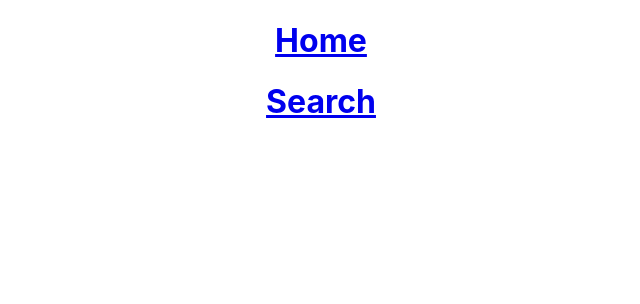
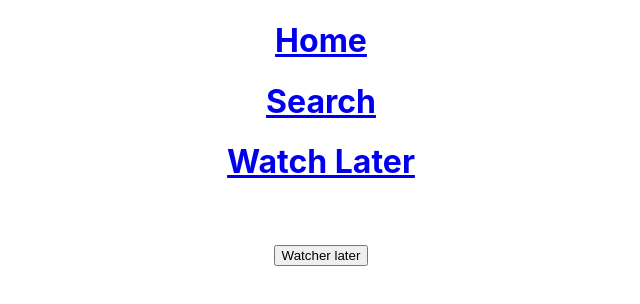
Before and after one commit to David50Z/Netflix-Imitation, a React (Create React App) app: page /Show in a window 1280 px wide. Shown: the top 304 px of the page, without its empty margins (319-959 px from the left). Built offline with nearby package versions, Linux system fonts and the light colour scheme.

Commit message:
Made a watch later button, and component, as well getting the two to work on a basic level

```diff
--- a/src/App.js
+++ b/src/App.js
@@ -1,6 +1,7 @@
 import Home from './Components/Home';
 import Show from './Components/Show';
 import Search from './Components/Search'
+import WatchLater from './Components/WatchLater'
 import './App.css';
 import {useEffect, useState} from 'react'
 import { Routes, Route, Link, Navigate } from "react-router-dom";
@@ -11,15 +12,22 @@ function App() {
   let [posterImage, setPosterImage] = useState('')
   let [posterGenre, setPosterGenre] = useState('')
   let [posterSummary, setPosterSummary] = useState('')
+  let [watchLaterList, setWatchLaterList] = useState([])
 
   return (
     <div className="App">
       <Link to='/'>
         <h1>Home</h1>
       </Link>
+
       <Link to='/Search'>
         <h1>Search</h1>
       </Link>
+
+      <Link to='/WatchLater'>
+        <h1>Watch Later</h1>
+      </Link>
+
       <Routes>
         <Route path='/'  element={<Home
         posterName={posterName}
@@ -34,9 +42,16 @@ function App() {
           posterImage={posterImage}
           posterGenre={posterGenre}
           posterSummary={posterSummary}
+
+          setWatchLaterList={setWatchLaterList}
+          watchLaterList={watchLaterList}
           />} />
 
           <Route path='/Search' element={<Search />} />
+
+          <Route path='/WatchLater' element={<WatchLater
+          watchLaterList={watchLaterList}
+           />} />
       </Routes>
     </div>
   );
--- a/src/Components/Search.js
+++ b/src/Components/Search.js
@@ -7,10 +7,27 @@ function Search() {
     let [example2, setExample2] = useState([])
 
     const [filteredData, setFilteredData] = useState([])
+    const [list, setList] = useState([])
+
+
+    useEffect(()=>{
+        fetch('https://api.tvmaze.com/shows')
+          .then(response => response.json())
+          .then(data => setExample(data))
+          /*.then(()=> fetch('https://api.tvmaze.com/shows?page=1'))
+          .then(response => response.json())
+          .then(data2 => setExample2(data2))*/
+      }, [])
+
+
+
 
     const handleFilter = (event) => {
         const searchWord = event.target.value.toLowerCase();
         let searchList = []
+        if(searchWord === '') {
+            window.location.reload()
+        }
         if(example[0]) {
           for(let i = 0; i < example.length; i++) {
               if(example[i].name.toLowerCase().includes(searchWord) && example[i].name !== 'The Legend of Korra') {
@@ -30,19 +47,13 @@ function Search() {
       })
 
 
-    useEffect(()=>{
-        fetch('https://api.tvmaze.com/shows')
-          .then(response => response.json())
-          .then(data => setExample(data))
-          /*.then(()=> fetch('https://api.tvmaze.com/shows?page=1'))
-          .then(response => response.json())
-          .then(data2 => setExample2(data2))*/
-      }, [])
+
+
 
     return(
         <div className='search'>
             <div className='searchInputs'>
-                <input type='text' placeholder='Enter Movie Title' onChange={handleFilter} ></input>
+                    <input type='text' placeholder='Enter Show Title' onChange={handleFilter} ></input>
                 {posters}
             </div>
         </div>
--- a/src/Components/Show.js
+++ b/src/Components/Show.js
@@ -5,12 +5,32 @@ const show = (props) => {
     const posterGenre = props.posterGenre
     const posterSummary = props.posterSummary
 
+    const setWatchLaterList = props.setWatchLaterList
+    const watchLaterList = props.watchLaterList
+
+    function add() {
+        let truthy = true
+        for(let i = 0; i < watchLaterList.length; i++){
+            if(watchLaterList[i] === (props.PosterImage)) {
+                console.log('sucks to suck')
+                truthy = false
+            }
+
+        } if(truthy === true){
+        let list = watchLaterList;
+        list.splice(0, 0, props.posterImage)
+        setWatchLaterList(list)
+        }
+    }
+
+
     return(
         <div>
             <img className="poster" /*style={{'width': '200px', 'textAlign': 'center'}}*/ src={posterImage} />
             <h1>{posterName}</h1>
             <h2>{posterGenre}</h2>
             <p>{posterSummary}</p>
+            <button onClick={add}>Watcher later</button>
         </div>
     )
 }
--- /dev/null
+++ b/src/Components/WatchLater.js
@@ -0,0 +1,24 @@
+import {useEffect, useState} from 'react'
+import { Routes, Route, Link, Navigate } from "react-router-dom";
+
+function WatchLater(props) {
+    const watchLaterList = props.watchLaterList;
+
+    let list = watchLaterList.map((item) => {
+        return (
+          <div className='movie-container'>
+           <Link to='/Show'><img className='movie' onClick={()=>{set(item)}} src={item} /> </Link>
+          </div>
+        )
+      })
+
+
+    return(
+        <div>
+            {list}
+        </div>
+    )
+
+}
+
+export default WatchLater
```
